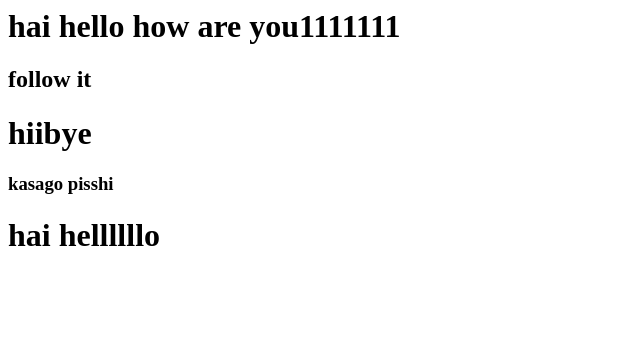
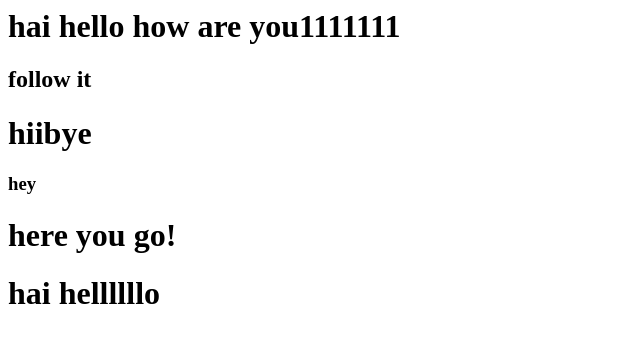
Before and after one commit to AnushaAShet/html-demo, a plain HTML site: page index.html in a window 1280 px wide. Shown: the whole page, without its empty margins (0-640 px from the left). Drawn offline with Linux system fonts and the light colour scheme.

Commit message:
lines added

```diff
--- a/index.html
+++ b/index.html
@@ -4,7 +4,8 @@
 
 <h2>follow it</h2>
 <h1>hiibye</h2>
-<h3> kasago pisshi</h3>
+<h3> hey</h3>
+<h1>here you go!<h1>
 
 <h1>hai hellllllo<h1>
 </body>
```
